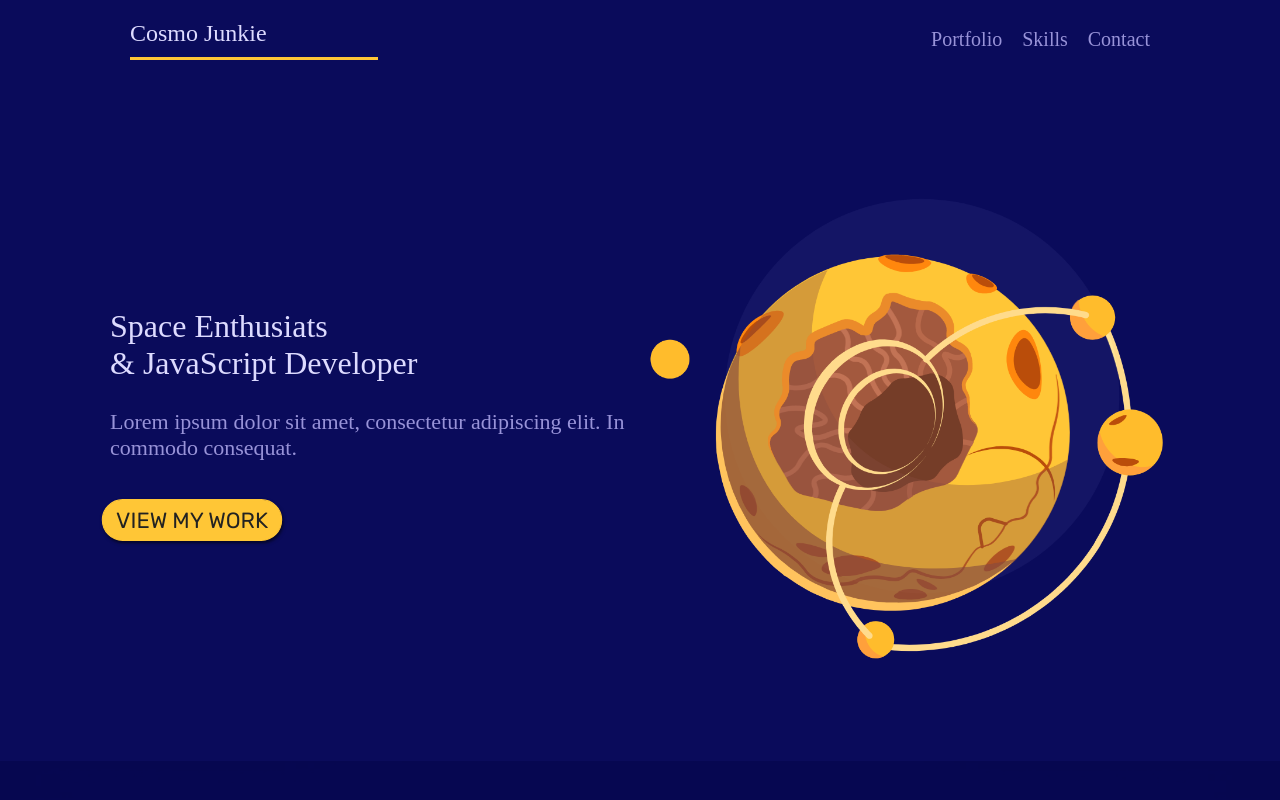
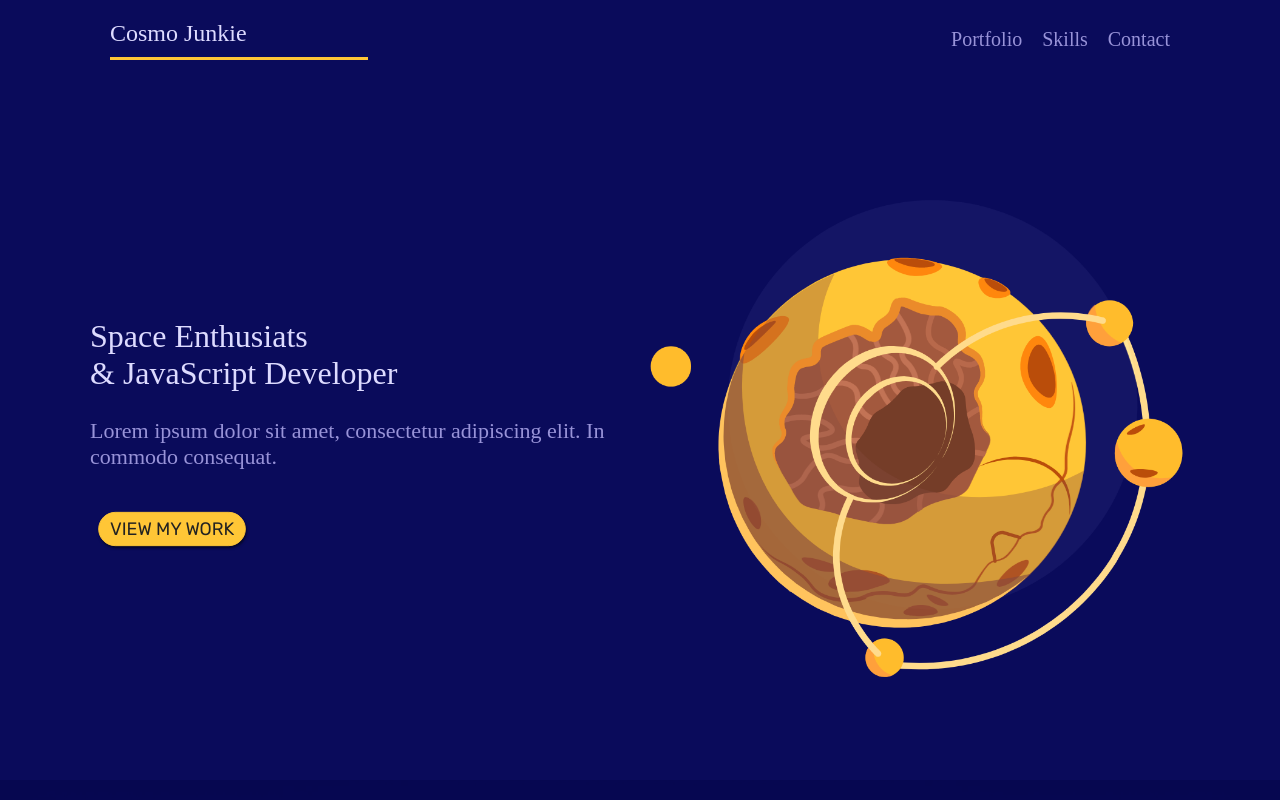
Before and after one commit to Shile01/Cosmo-Junkie, a plain HTML site: page index.html in a window 1280 px wide. In both pictures the pointer is over the link "VIEW MY WORK". Shown: the top 800 px of the page. Drawn offline with Linux system fonts and the light colour scheme.

Commit message:
change layout

```diff
--- a/style.css
+++ b/style.css
@@ -53,7 +53,7 @@ body {
 .button:focus {
   color: #222;
   background: var(--primary, #ffc636);
-  transform: scale(1.1);
+  transform: scale(0.9);
   transition: transform 250ms ease-in-out;
 }
 
@@ -64,6 +64,7 @@ textarea {
   border-radius: 20px;
   border: 2px solid #9893d8;
   color: #f2f2f2;
+  resize: vertical;
 }
 /* ==========
     Fonts
@@ -114,6 +115,7 @@ h4 {
   display: grid;
   grid-template-columns: repeat(8, 1fr);
   gap: 10px;
+  overflow-x: hidden;
 }
 
 /* =====
@@ -346,7 +348,7 @@ h4 {
 
   .grid {
     width: 100%;
-    max-width: 1060px;
+    max-width: 1100px;
     margin: 0 auto;
     box-sizing: border-box;
   }
@@ -377,7 +379,20 @@ h4 {
   .nav-link {
     position: relative;
   }
+  /* background: linear-gradient(35deg, rgb(244, 245, 247), rgb(244, 244, 247)) !important;
+    box-shadow: rgba(50, 50, 93, 0.1) 0px 15px 35px, rgba(0, 0, 0, 0.07) 0px 5px 15px !important
+        border-color: rgba(0, 0, 0, 0.05);
+        border-radius: 0.25rem;
+            padding: 1.5rem;
 
+            input
+                box-shadow: rgba(50, 50, 93, 0.15) 0px 1px 3px, rgba(0, 0, 0, 0.02) 0px 1px 0px;
+                padding: 10px 0;
+                pading-right: 12px;
+                margin-bottom: 16pxl
+
+
+*/
   .nav-link::after {
     content: "";
     position: absolute;
@@ -434,12 +449,6 @@ h4 {
 
   .skills_item {
     grid-column: span 2;
-  }
-
-  .skills_item:hover,
-  .skills_item:focus {
-    transform: scale(1.1);
-    transition: transform 250ms ease-in-out;
   }
 
   #footer {
```
